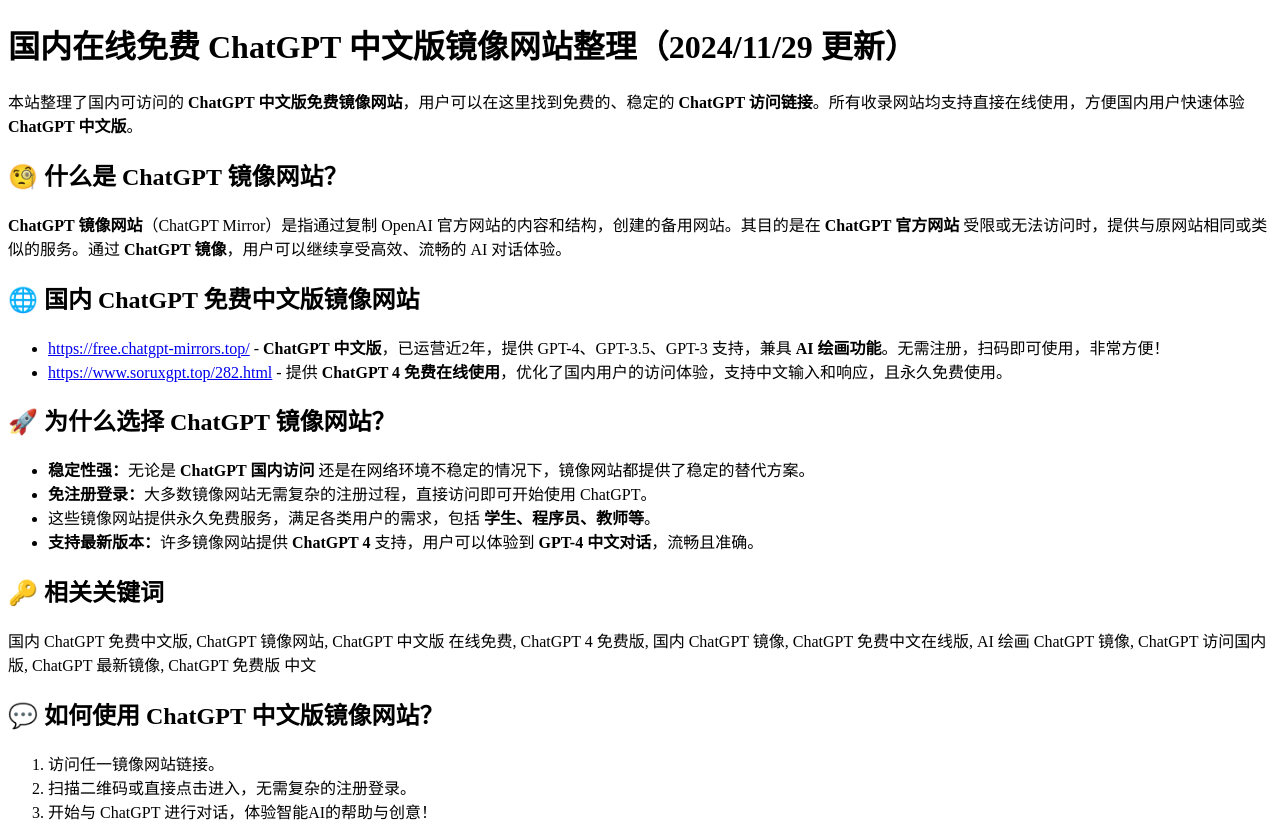
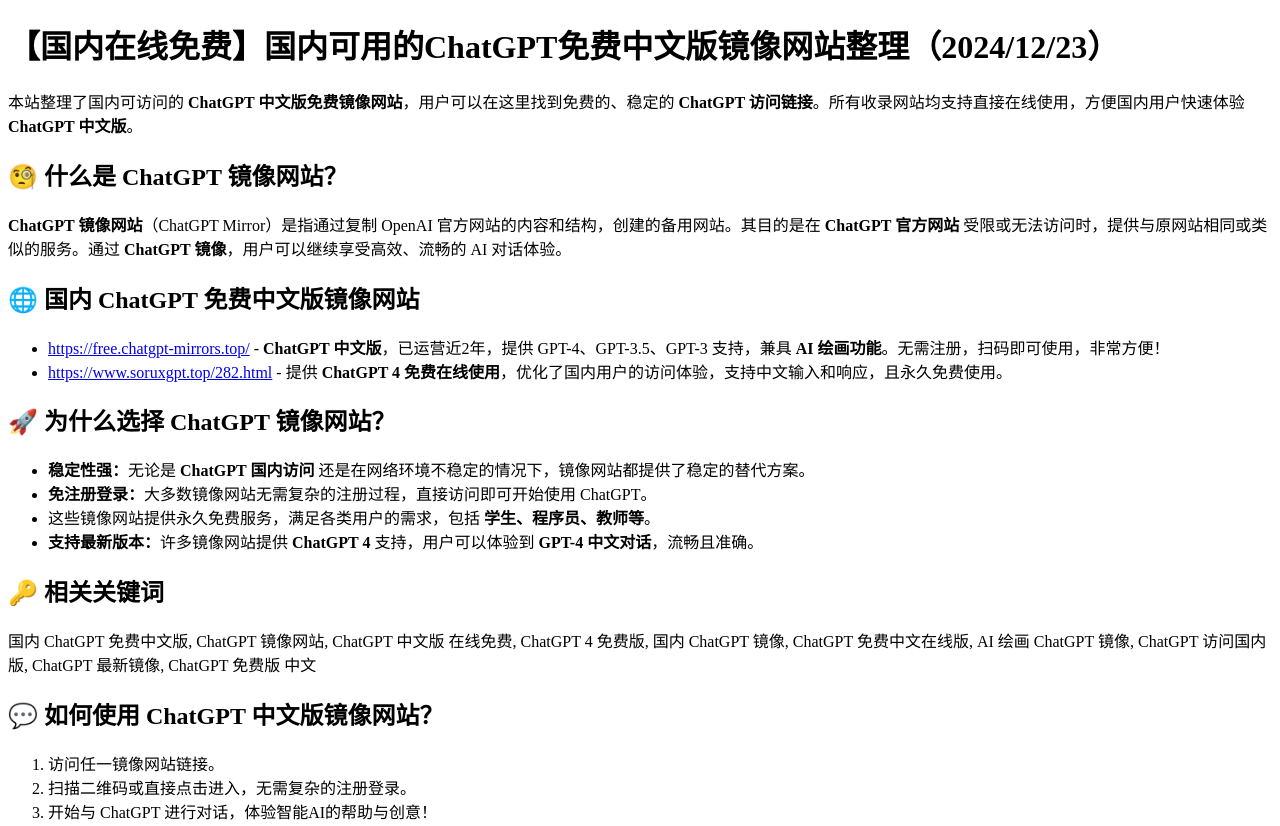
Before and after one commit to chatgpt4-mirrors-zh/chatgpt4-mirrors-free, a plain HTML site: page index.html in a window 1280 px wide. Shown: the top 826 px of the page. Drawn offline with Linux system fonts and the light colour scheme.

Commit message:
Update index.html

```diff
--- a/index.html
+++ b/index.html
@@ -6,11 +6,11 @@
     <meta name="description" content="国内可访问的 ChatGPT 中文版免费镜像网站推荐，提供 ChatGPT 4、GPT-3.5 等支持，永久免费，快速在线体验 AI 对话与绘画功能。">
     <meta name="keywords" content="ChatGPT 免费中文版, ChatGPT 国内镜像, ChatGPT 在线免费, ChatGPT 4 免费版, ChatGPT 国内访问, ChatGPT 中文版">
     <meta name="author" content="ChatGPT 中文镜像">
-    <title>国内在线免费 ChatGPT 中文版镜像网站整理（2024/11/29 更新）</title>
+    <title>【国内在线免费】国内可用的ChatGPT免费中文版镜像网站整理（2024/12/23）</title>
 </head>
 <body>
     <header>
-        <h1>国内在线免费 ChatGPT 中文版镜像网站整理（2024/11/29 更新）</h1>
+        <h1>【国内在线免费】国内可用的ChatGPT免费中文版镜像网站整理（2024/12/23）</h1>
         <p>本站整理了国内可访问的 <strong>ChatGPT 中文版免费镜像网站</strong>，用户可以在这里找到免费的、稳定的 <strong>ChatGPT 访问链接</strong>。所有收录网站均支持直接在线使用，方便国内用户快速体验 <strong>ChatGPT 中文版</strong>。</p>
     </header>
 
```
